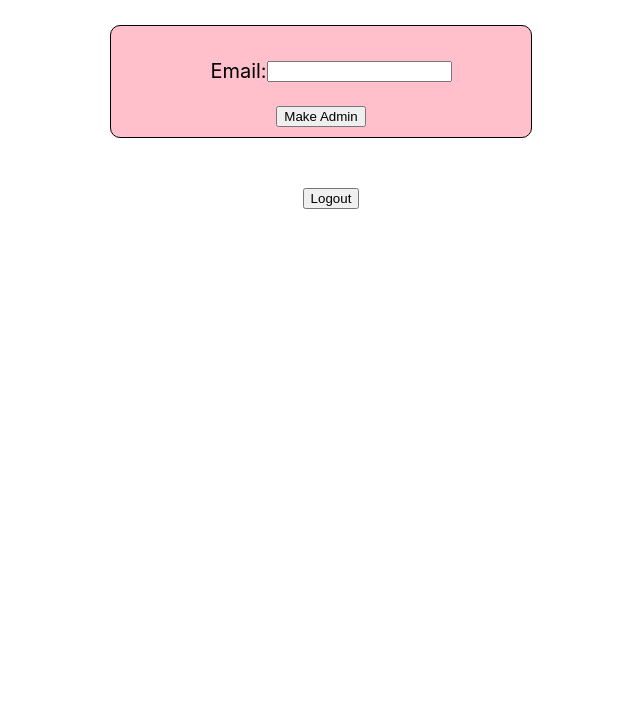
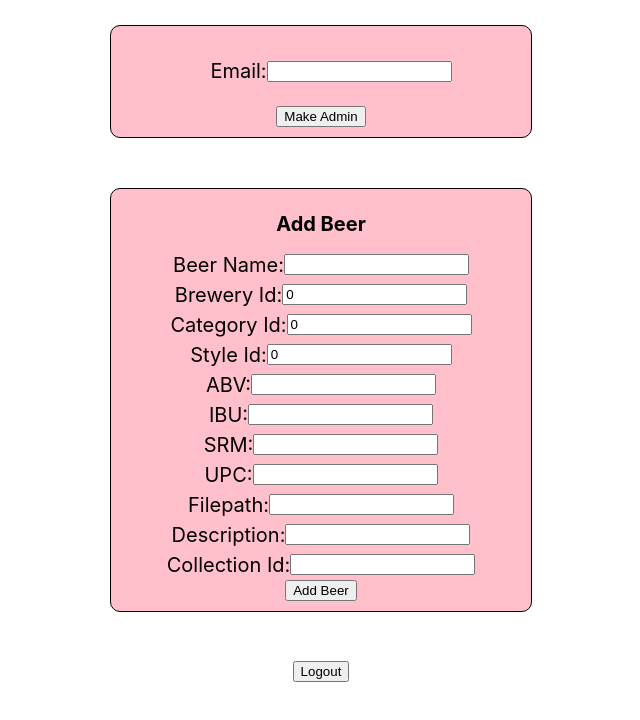
Before and after one commit to FrankPizz10/beer-passport-admin, a React (Create React App) app: page /admin in a window 1280 px wide. Shown: the top 720 px of the page, without its empty margins (319-959 px from the left). Built offline with nearby package versions, Linux system fonts and the light colour scheme; no server answers.

Commit message:
Implemented Add Beer

```diff
--- /dev/null
+++ b/src/MainScreen/AddBeer.tsx
@@ -0,0 +1,159 @@
+import React, { useState } from "react";
+import "./SignInForm.css";
+import { CreateBeer } from "./types";
+
+const initialBeerValues: CreateBeer = {
+  brewery_id: 0,
+  name: "",
+  cat_id: 0,
+  style_id: 0,
+  descript: "",
+};
+
+const AddBeer = () => {
+  const [errorMessage, setErrorMessage] = useState("");
+  const [beer, setBeer] = useState<CreateBeer>(initialBeerValues);
+
+  const handleInputChange = (e: React.ChangeEvent<HTMLInputElement>) => {
+    const { name, value } = e.target;
+    setBeer({
+      ...beer,
+      [name]: value,
+    });
+  };
+
+  const handleSubmit = async (e: React.FormEvent<HTMLFormElement>) => {
+    e.preventDefault();
+    console.log(beer);
+    try {
+      const addBeerUrl = `${process.env.REACT_APP_API_URL}/api/beers`;
+      console.log(addBeerUrl);
+      const response = await fetch(addBeerUrl, {
+        method: "POST",
+        body: JSON.stringify({
+          beer,
+        }),
+        headers: {
+          "Content-Type": "application/json",
+        },
+      });
+      const beerResponse = await response.json();
+      console.log(beerResponse);
+    } catch (error) {
+      console.log(error);
+    }
+  };
+
+  return (
+    <div className="AddBeerContainer">
+      <h1 className="Title">Add Beer</h1>
+      <form className="AddBeerForm" onSubmit={handleSubmit}>
+        <label className="BeerName">
+          Beer Name:
+          <input
+            type="text"
+            name="name"
+            value={beer.name}
+            onChange={handleInputChange}
+          />
+        </label>
+        <label className="BreweryId">
+          Brewery Id:
+          <input
+            type="text"
+            name="brewery_id"
+            value={beer.brewery_id}
+            onChange={handleInputChange}
+          />
+        </label>
+        <label className="CatId">
+          Category Id:
+          <input
+            type="text"
+            name="cat_id"
+            value={beer.cat_id}
+            onChange={handleInputChange}
+          />
+        </label>
+        <label className="StyleId">
+          Style Id:
+          <input
+            type="text"
+            name="style_id"
+            value={beer.style_id}
+            onChange={handleInputChange}
+          />
+        </label>
+        <label className="BeerABV">
+          ABV:
+          <input
+            type="text"
+            name="abv"
+            value={beer.abv}
+            onChange={handleInputChange}
+          />
+        </label>
+        <label className="BeerIBU">
+          IBU:
+          <input
+            type="text"
+            name="ibu"
+            value={beer.ibu}
+            onChange={handleInputChange}
+          />
+        </label>
+        <label className="BeerSRM">
+          SRM:
+          <input
+            type="text"
+            name="srm"
+            value={beer.srm}
+            onChange={handleInputChange}
+          />
+        </label>
+        <label className="BeerUPC">
+          UPC:
+          <input
+            type="text"
+            name="upc"
+            value={beer.upc}
+            onChange={handleInputChange}
+          />
+        </label>
+        <label className="BeerFilepath">
+          Filepath:
+          <input
+            type="text"
+            name="filepath"
+            value={beer.filepath}
+            onChange={handleInputChange}
+          />
+        </label>
+        <label className="BeerDescript">
+          Description:
+          <input
+            type="text"
+            name="descript"
+            value={beer.descript}
+            onChange={handleInputChange}
+          />
+        </label>
+        <label className="BeerCollectionId">
+          Collection Id:
+          <input
+            type="text"
+            name="collection_id"
+            value={beer.collection_id}
+            onChange={handleInputChange}
+          />
+        </label>
+        <div className="SignInButton">
+          <input type="submit" value="Add Beer" />
+        </div>
+        {errorMessage && <p className="ErrorMessage">{errorMessage}</p>}
+      </form>
+    </div>
+  );
+};
+
+export default AddBeer;
--- a/src/MainScreen/AdminHomePage.tsx
+++ b/src/MainScreen/AdminHomePage.tsx
@@ -4,6 +4,7 @@ import "./SignInForm.css";
 import MakeAdminForm from "./MakeAdminForm";
 import { auth } from "../Firebase/firebase";
 import { useNavigate } from "react-router-dom";
+import AddBeer from "./AddBeer";
 
 function AdminHomePage() {
   let navigate = useNavigate();
@@ -20,12 +21,13 @@ function AdminHomePage() {
   };
 
   return (
-    <>
+    <div className="Main">
       <MakeAdminForm />
+      <AddBeer />
       <div className="LogoutButton">
         <button onClick={handleLogout}>Logout</button>
       </div>
-    </>
+    </div>
   );
 }
 
--- a/src/MainScreen/MakeAdminForm.tsx
+++ b/src/MainScreen/MakeAdminForm.tsx
@@ -14,14 +14,13 @@ function MakeAdminForm() {
   const makeAdmin = async (event: React.FormEvent<HTMLFormElement>) => {
     event.preventDefault();
     console.log("Email: " + email);
-    const addAdminRole = httpsCallable(functions, 'addAdminRole');
+    const addAdminRole = httpsCallable(functions, "addAdminRole");
     addAdminRole({ email: email }).then((result) => {
       console.log(result);
     });
   };
 
   return (
-    <div className="Main">
     <div className="SignInContainer">
       <form className="SignInForm" onSubmit={makeAdmin}>
         <label className="Username">
@@ -33,7 +32,6 @@ function MakeAdminForm() {
         </div>
       </form>
     </div>
-    </div>
   );
 }
 
--- a/src/MainScreen/SignInForm.css
+++ b/src/MainScreen/SignInForm.css
@@ -2,6 +2,7 @@
   display: flex;
   justify-content: center;
   align-items: center;
+  flex-direction: column;
 }
 
 .SignInContainer {
@@ -51,3 +52,37 @@
   font-size: 20px;
   margin: 10px 0;
 }
+
+.AddBeerContainer {
+  justify-content: center;
+  align-items: center;
+  border: 1px solid black;
+  border-radius: 10px;
+  padding: 10px;
+  width: 400px;
+  background-color: pink;
+  margin: 25px;
+
+  .Title {
+    font-size: 20px;
+  }
+}
+
+.AddBeerForm {
+  display: flex;
+  justify-content: center;
+  align-items: center;
+  flex-direction: column;
+  width: 100%;
+}
+
+.AddBeerForm > label {
+  display: flex;
+  justify-content: center;
+  align-items: center;
+  width: 100%;
+  height: 20px;
+  margin: 5px 0;
+  padding: 0 10px;
+  font-size: 20px;
+}
--- /dev/null
+++ b/src/MainScreen/types.ts
@@ -0,0 +1,13 @@
+export interface CreateBeer {
+  brewery_id: number;
+  name: string;
+  cat_id: number;
+  style_id: number;
+  abv?: number;
+  ibu?: number;
+  srm?: number;
+  upc?: number;
+  filepath?: string;
+  descript: string;
+  collection_id?: number;
+}
```
Lines whose indentation alone changed are shown as unchanged.
